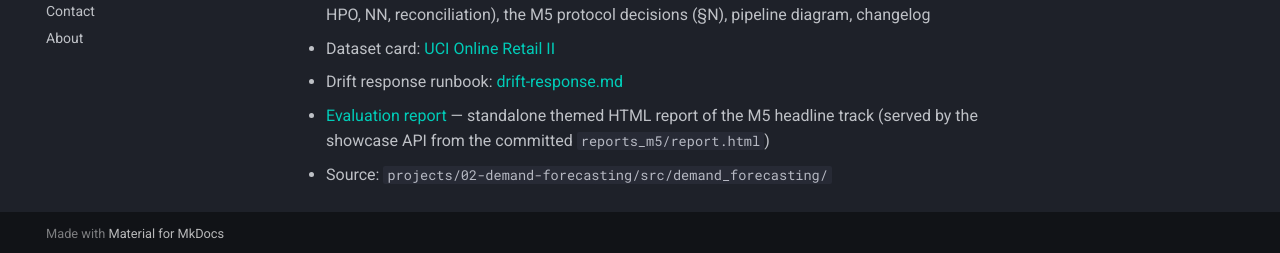
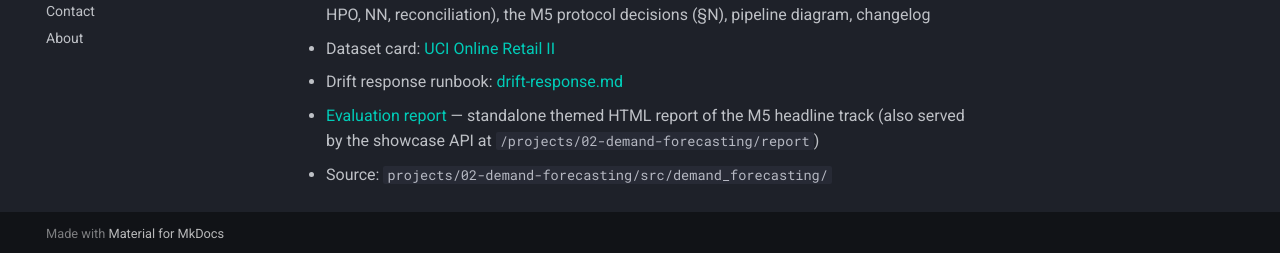
Before and after one commit to amm-ds/portfolio, an MkDocs documentation site: the page built from docs/projects/02-demand-forecasting.md, in a window 1280 px wide and 900 px high, scrolled down 7706 px. Shown: the part 644-897 px from the top of the window. Built offline with MkDocs 1.6.1 and Material for MkDocs 9.7.7, drawn with Linux system fonts in a browser that asks for light colours; comment, search, counter and statistics services are not loaded.

```diff
--- a/docs/projects/02-demand-forecasting.md
+++ b/docs/projects/02-demand-forecasting.md
@@ -288,7 +288,7 @@ edges the ML pack on this window by 0.1 units — fold-noise level).*
   reconciliation), the M5 protocol decisions (§N), pipeline diagram, changelog
 - Dataset card: [UCI Online Retail II](../data-registry/uci-online-retail-ii.md)
 - Drift response runbook: [drift-response.md](../runbooks/drift-response.md)
-- [Evaluation report](/projects/02-demand-forecasting/report) — standalone
-  themed HTML report of the M5 headline track (served by the showcase API
-  from the committed `reports_m5/report.html`)
+- [Evaluation report](https://github.com/amm-ds/portfolio/blob/main/projects/02-demand-forecasting/reports_m5/report.html) — standalone
+  themed HTML report of the M5 headline track (also served by the showcase API
+  at `/projects/02-demand-forecasting/report`)
 - Source: `projects/02-demand-forecasting/src/demand_forecasting/`
```
Also changed, not shown: docs/portfolio_audit_amm-ds.md (+0 -4 lines), docs/projects/05-ml-pipeline-churn.md (+1 -1 lines), docs/site/services.md (+2 -2 lines).
